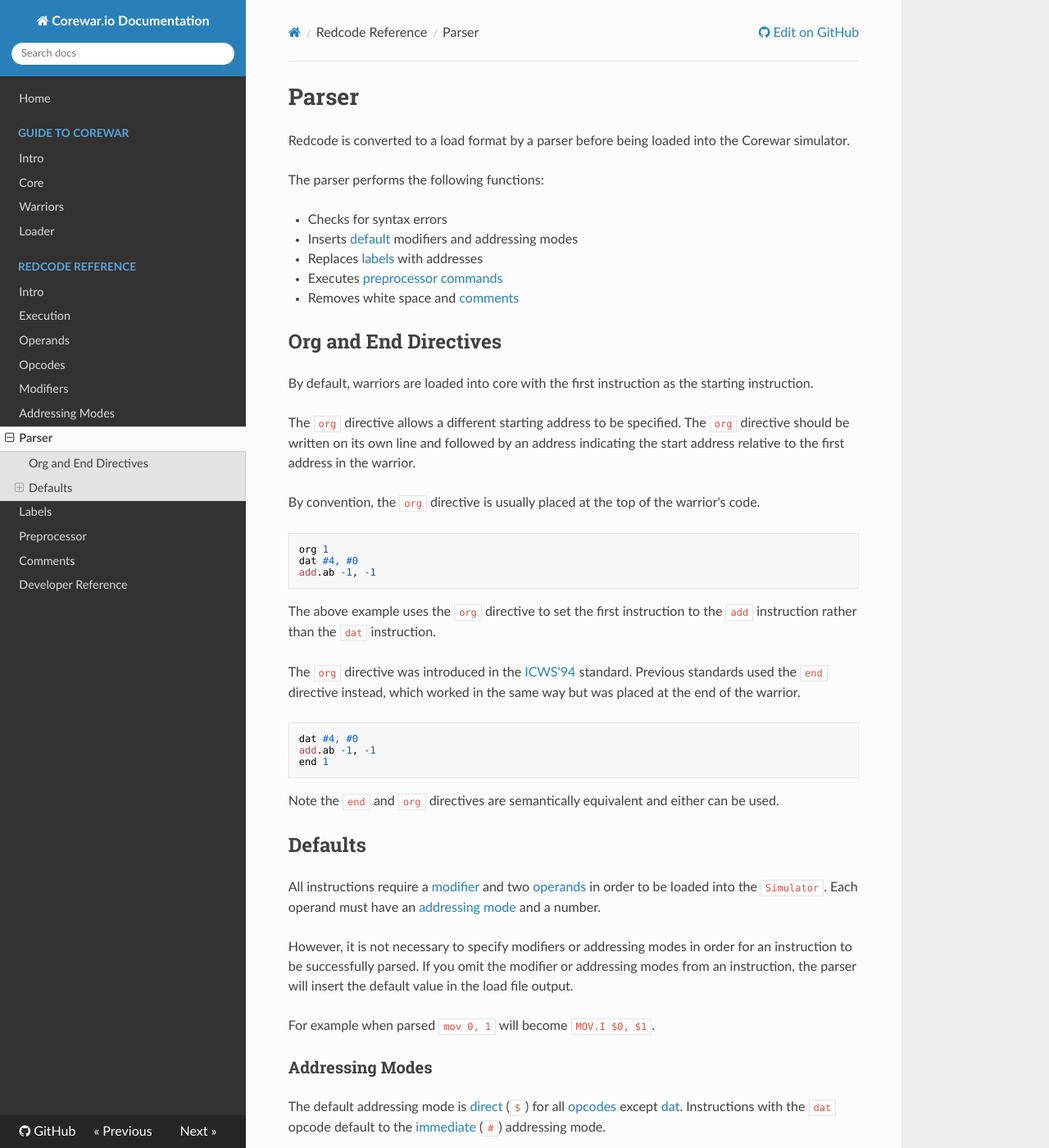
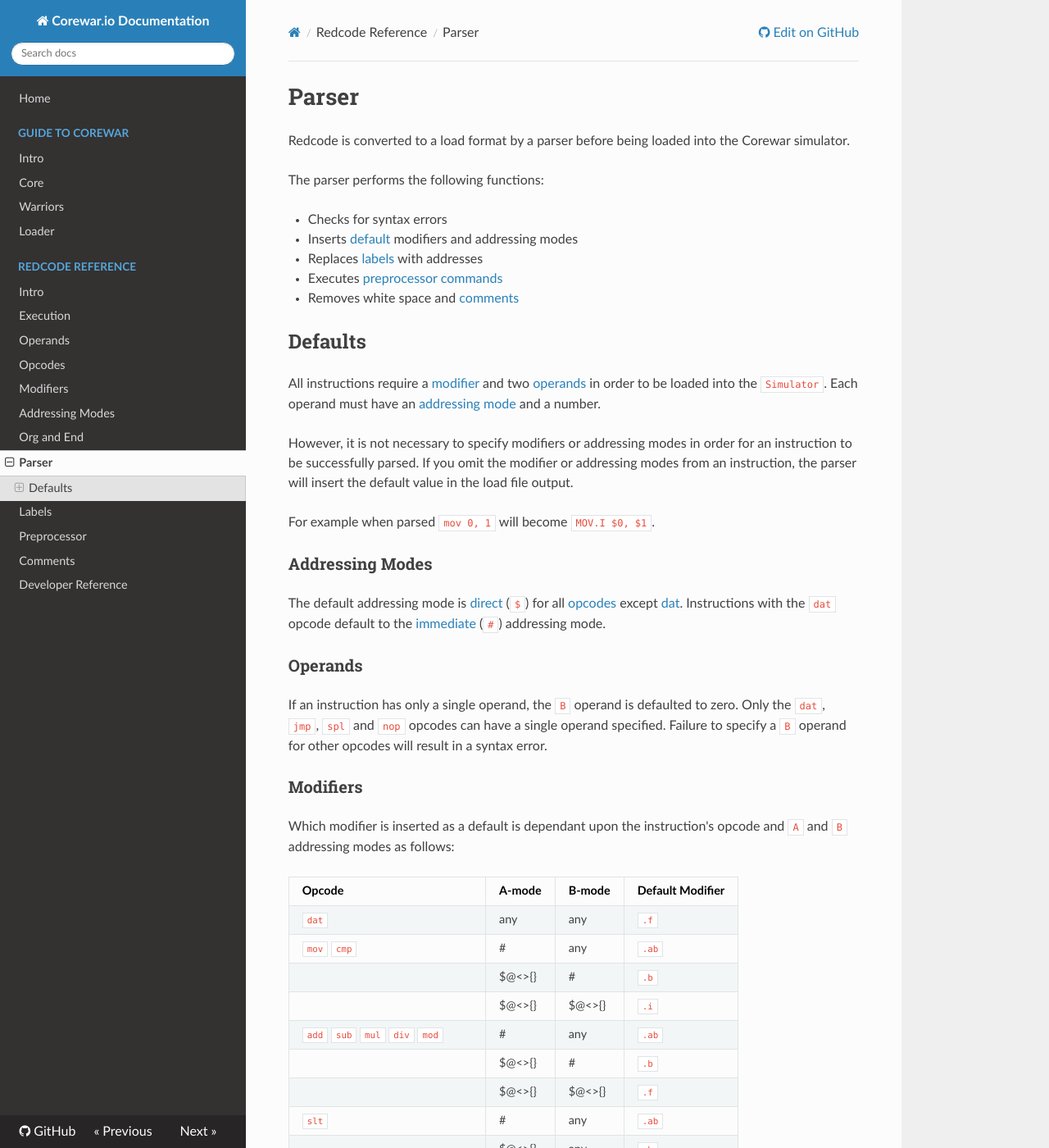
Before and after one commit to corewar/corewar.io, an MkDocs documentation site: the page built from docs/redcode/parser.md, in a window 1280 px wide and 1400 px high. Shown: the whole window at 82% size. Built offline with MkDocs 1.6.1, drawn with Linux system fonts in a browser that asks for light colours; nearby versions of some CDN libraries; old or Windows-style settings are respelled for this version of MkDocs; some of the changed text lies outside the part shown.

Commit message:
Separate org and end page

````diff
--- a/docs/redcode/parser.md
+++ b/docs/redcode/parser.md
@@ -9,32 +9,6 @@ The parser performs the following functions:
 * Replaces [labels](labels) with addresses
 * Executes [preprocessor commands](preprocessor)
 * Removes white space and [comments](comments)
-
-## Org and End Directives
-
-By default, warriors are loaded into core with the first instruction as the starting instruction.
-
-The `org` directive allows a different starting address to be specified. The `org` directive should be written on its own line and followed by an address indicating the start address relative to the first address in the warrior.
-
-By convention, the `org` directive is usually placed at the top of the warrior's code.
-
-```
-org 1
-dat #4, #0
-add.ab -1, -1
-```
-
-The above example uses the `org` directive to set the first instruction to the `add` instruction rather than the `dat` instruction.
-
-The `org` directive was introduced in the [ICWS'94](./#standards) standard. Previous standards used the `end` directive instead, which worked in the same way but was placed at the end of the warrior.
-
-```
-dat #4, #0
-add.ab -1, -1
-end 1
-```
-
-Note the `end` and `org` directives are semantically equivalent and either can be used.
 
 ## Defaults
 
@@ -68,11 +42,3 @@ Which modifier is inserted as a default is dependant upon the instruction's opco
 |`slt`|#|any|`.ab`|
 ||$@<>{}|any|`.b`|
 |`jmp` `jmz` `jmn` `djn` `spl` `nop`|any|any|`.b`|
-
-### ORG (Starting address)
-
-If no `ORG` or `END` directive is specified, the `ORG` directive will be used to determine the start address.
-
-If multiple `ORG` or `END` directives are detected, the last one will be used (with `ORG` taking precedence over `END`).
-
-Both these situations will generate a parser warning.
--- a/mkdocs.yml
+++ b/mkdocs.yml
@@ -14,6 +14,7 @@ pages:
    - Opcodes: redcode/opcodes.md
    - Modifiers: redcode/modifiers.md
    - Addressing Modes: redcode/addressing_modes.md
+   - Org and End: redcode/org.md
    - Parser: redcode/parser.md
    - Labels: redcode/labels.md
    - Preprocessor: redcode/preprocessor.md
````
Also changed, not shown: docs/redcode/org.md (added, +33 -0 lines).
